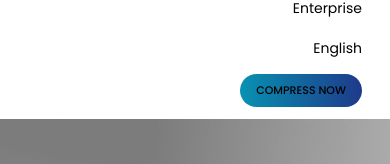
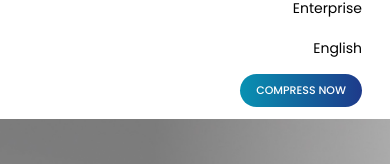
Before and after one commit to daffakamal/kecilin-clone, a Next.js app: page / in a window 390 px wide. Both pictures are taken after a click on the button 349 px from the left and 24 px from the top of the page. Shown: the part 138-302 px from the top of the page. Built offline with nearby package versions, Linux system fonts and the light colour scheme.

Commit message:
fix: change font-color for compress now button

```diff
--- a/components/Layout/navbar.js
+++ b/components/Layout/navbar.js
@@ -215,7 +215,7 @@ function Navbar() {
           </div>
           <div className="flex justify-end pt-1 pb-3">
             <Link href="/#compress-page">
-              <button className="font-PoppinsMedium uppercase px-4 py-2 bg-gradient-to-r from-cyan-600 to-blue-900 rounded-full text-[11px] cursor-pointer">
+              <button className="font-PoppinsMedium text-white uppercase px-4 py-2 bg-gradient-to-r from-cyan-600 to-blue-900 rounded-full text-[11px] cursor-pointer">
                 Compress now
               </button>
             </Link>
@@ -250,7 +250,7 @@ function Navbar() {
           </div>
           <div className="flex justify-end py-3">
             <Link href="/#compress-page">
-              <button className="font-PoppinsMedium uppercase px-5 py-2 bg-gradient-to-r from-cyan-600 to-blue-900 rounded-full text-[12px] cursor-pointer">
+              <button className="font-PoppinsMedium text-white uppercase px-5 py-2 bg-gradient-to-r from-cyan-600 to-blue-900 rounded-full text-[12px] cursor-pointer">
                 Compress now
               </button>
             </Link>
```
